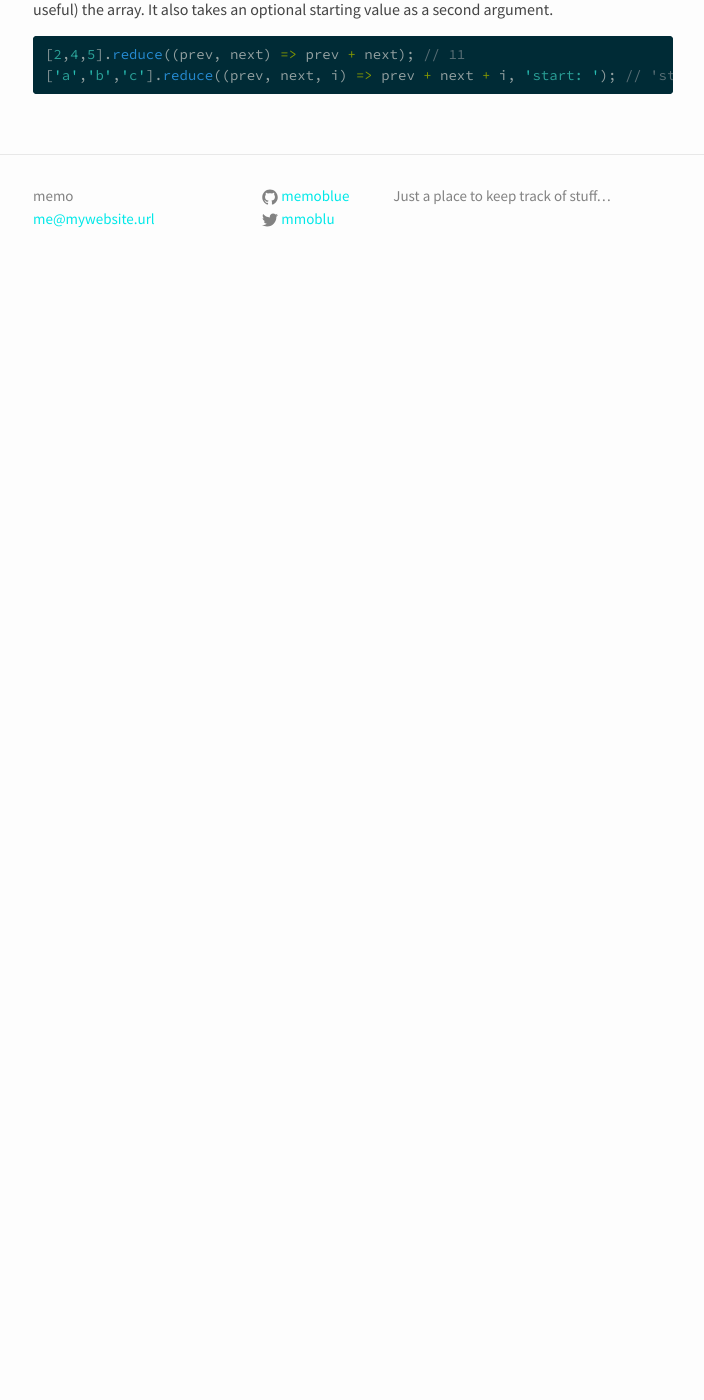
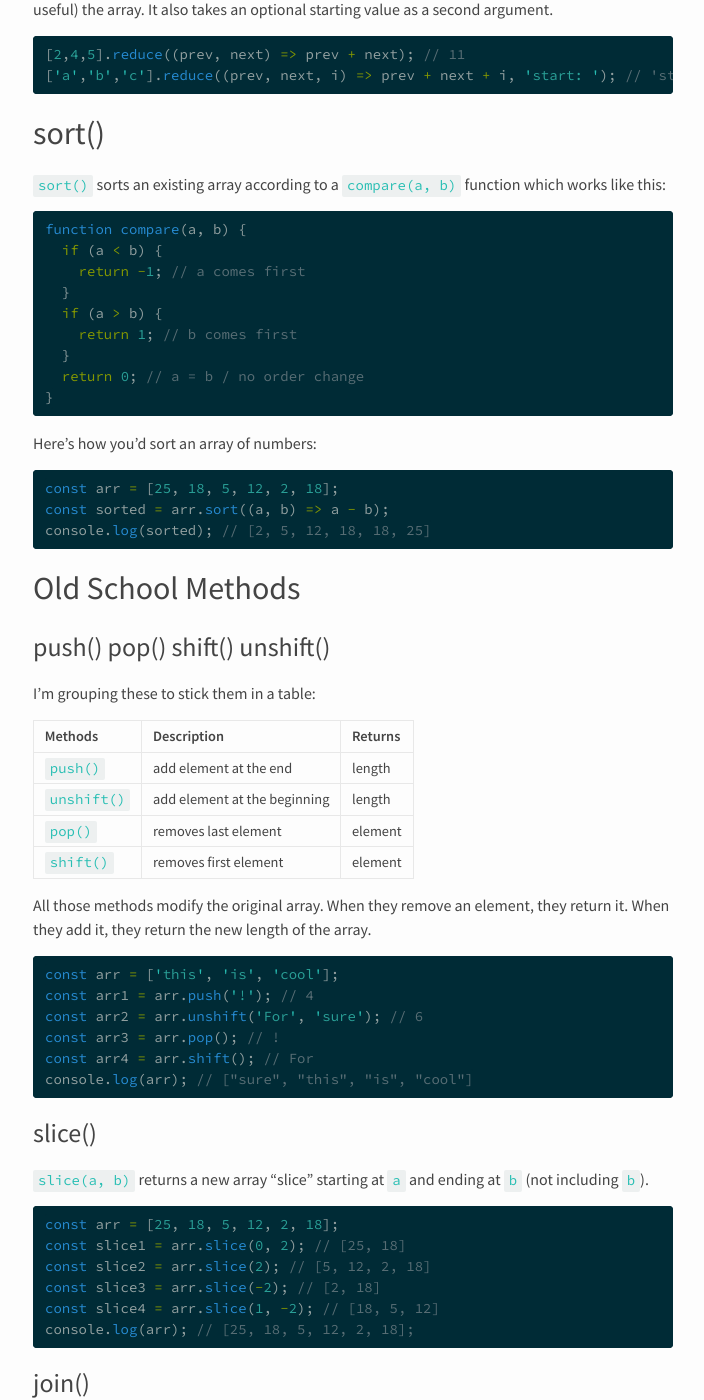
Before and after one commit to memoblue/memoblue.github.io, a Jekyll site: the page built from _posts/2016-08-14-javascript-array-methods.md, in a window 1280 px wide and 1400 px high, scrolled down 2655 px. Shown: the whole window, without its empty margins (287-991 px from the left). Built offline with Jekyll 4.4.1, drawn with Linux system fonts in a browser that asks for light colours; before the commit the page ends 2945 px from its top, so only the background shows below that; some of the changed text lies outside the part shown.

Commit message:
post - additional array methods

````diff
--- a/_posts/2016-08-14-javascript-array-methods.md
+++ b/_posts/2016-08-14-javascript-array-methods.md
@@ -130,4 +130,89 @@ The `reduce()` method reduces an array to a single value by running a callback f
 ['a','b','c'].reduce((prev, next, i) => prev + next + i, 'start: '); // 'start: a0b1c2'
 ```
 
+## sort()
+
+`sort()` sorts an existing array according to a `compare(a, b)` function which works like this:
+
+```js
+function compare(a, b) {
+  if (a < b) {
+    return -1; // a comes first
+  }
+  if (a > b) {
+    return 1; // b comes first
+  }
+  return 0; // a = b / no order change
+}
+```
+
+Here's how you'd sort an array of numbers:
+
+```js
+const arr = [25, 18, 5, 12, 2, 18];
+const sorted = arr.sort((a, b) => a - b);
+console.log(sorted); // [2, 5, 12, 18, 18, 25]
+```
+
+## Old School Methods
+
+### push() pop() shift() unshift()
+
+I'm grouping these to stick them in a table:
+
+Methods     | Description                   | Returns
+------------|-------------------------------|----------
+`push()`    | add element at the end        | length
+`unshift()` | add element at the beginning  | length
+`pop()`     | removes last element          | element
+`shift()`   | removes first element         | element
+
+All those methods modify the original array. When they remove an element, they return it. When they add it, they return the new length of the array.
+
+```js
+const arr = ['this', 'is', 'cool'];
+const arr1 = arr.push('!'); // 4
+const arr2 = arr.unshift('For', 'sure'); // 6
+const arr3 = arr.pop(); // !
+const arr4 = arr.shift(); // For
+console.log(arr); // ["sure", "this", "is", "cool"]
+```
+
+### slice()
+
+`slice(a, b)` returns a new array "slice" starting at `a` and ending at `b` (not including `b`).
+
+```js
+const arr = [25, 18, 5, 12, 2, 18];
+const slice1 = arr.slice(0, 2); // [25, 18]
+const slice2 = arr.slice(2); // [5, 12, 2, 18]
+const slice3 = arr.slice(-2); // [2, 18]
+const slice4 = arr.slice(1, -2); // [18, 5, 12]
+console.log(arr); // [25, 18, 5, 12, 2, 18];
+```
+
+### join()
+
+`join()` joins all elements of an array into a string, with an (optional) separator.
+
+```js
+const arr = ['this', 'is', 'cool'];
+const str = arr.join(' ');
+console.log(str); // "this is cool"
+```
+
+### concat()
+
+This function is much less useful than it used to be since the introduction of the spread operator in ES6, but here's how it works:
+
+```js
+const first = [1, 2];
+const second = [3, 4];
+const third = [5, 6];
+const whole = first.concat(second, third);
+console.log('whole:', whole); // [1, 2, 3, 4, 5, 6]
+```
+
+
+
 [str]:{% post_url 2016-06-03-javascript-string-methods %}
````
Also changed, not shown: other parts of _posts/2016-08-14-javascript-array-methods.md (+6 -6 lines).
